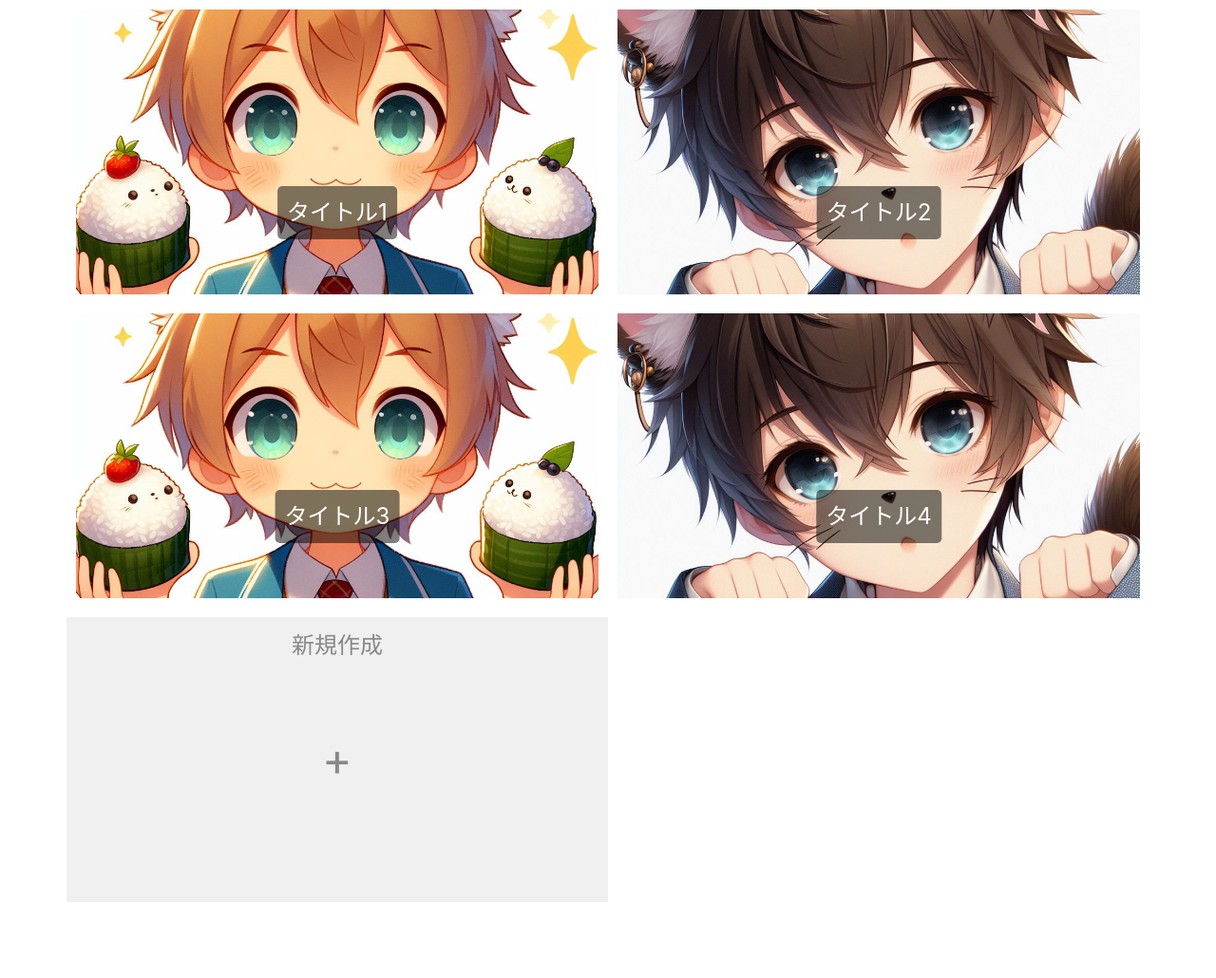
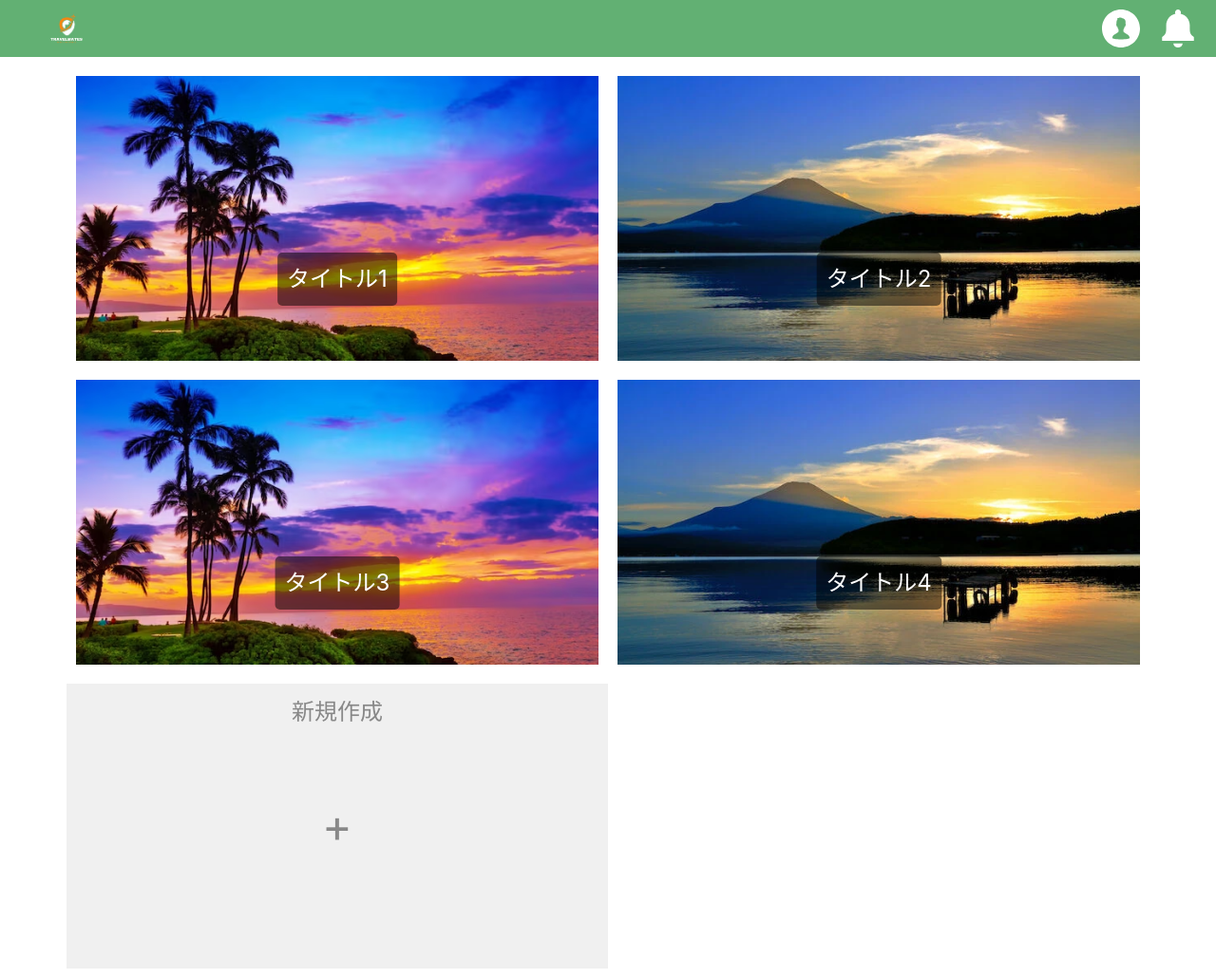
Before and after one commit to hrt4423/travelmates, a PHP site: page /home.html in a window 1280 px wide. Shown: the whole page at 95% size. Before the commit the page ends 950 px from the top, so only its background shows below. Run offline with PHP 8.4, Linux system fonts and the light colour scheme.

Commit message:
ホーム画面を微修正

```diff
--- a/app/home.html
+++ b/app/home.html
@@ -8,6 +8,24 @@
     <link rel="stylesheet" href="./styles/home.css">
 </head>
 <body>
+    <header class="header d-flex justify-content-between align-items-center">
+        <a href="index.html" class="nav-item">
+            <img src="./assets/logo_green.png" alt="Site Logo" class="site-logo">
+        </a>
+        <nav class="nav">
+            <div class="nav-item">
+                <a href="#">
+                    <img src="./assets/image/user_icon.svg" alt="User Icon" class="icon">
+                </a>
+            </div>
+            <div class="nav-item">
+                <a href="#">
+                    <img src="./assets/image/notification.svg" alt="Notification Icon" class="icon">
+                </a>
+            </div>
+        </nav>
+    </header>
+    <!-- <div style="height:100000px;"></div> -->
     <div class="container">
         <div class="row image-container" id="imageContainer">
             <!-- ここに画像とタイトルがJavaScriptから挿入される -->
--- a/app/scripts/home.js
+++ b/app/scripts/home.js
@@ -1,8 +1,8 @@
 const images = [
-    {src: "./assets/image/kari1.png", title: "タイトル1"},
-    {src: "./assets/image/kari2.png", title: "タイトル2"},
-    {src: "./assets/image/kari1.png", title: "タイトル3"},
-    {src: "./assets/image/kari2.png", title: "タイトル4"}
+    {src: "./assets/image/iStock-527885856-2-1200x675.avif", title: "タイトル1"},
+    {src: "./assets/image/fuji.webp", title: "タイトル2"},
+    {src: "./assets/image/iStock-527885856-2-1200x675.avif", title: "タイトル3"},
+    {src: "./assets/image/fuji.webp", title: "タイトル4"}
 ];
 
 const container = document.getElementById('imageContainer');
--- a/app/styles/home.css
+++ b/app/styles/home.css
@@ -1,3 +1,72 @@
+.header {
+    background-color: #62B073;
+    /* padding: 10px 20px; */
+    position: fixed;
+    width: 100%;
+    top: 0;
+    z-index: 1000;
+    transition: transform 0.3s ease;
+    height: 60px;
+    padding: 0 20px;
+    box-sizing: border-box;
+}
+
+.header a {
+    color: white;
+    text-decoration: none;
+}
+
+.header .nav-item {
+    margin-left: 20px;
+}
+
+.site-logo {
+    width: 60px;
+    height: 60px;
+}
+
+.icon {
+    width: 40px;
+    height: 40px;
+}
+
+.header .nav-item:hover img {
+    transform: scale(1.1);
+    transition: transform 0.2s;
+}
+
+.hidden-header {
+    transform: translateY(-100%);
+}
+
+body {
+    padding-top: 70px;
+}
+
+@media (max-width: 576px){
+    .header {
+        padding: 10px 10px;
+    }
+    .header .nav-item {
+        margin-left: 10px;
+    }
+
+    .site-logo {
+        width: 40px;
+        height: 40px;
+    }
+
+    .icon {
+        width: 20px;
+        height: 20px;
+    }
+
+    /* .header .nav-item img {
+        width: 20px;
+        height: 20px;
+    } */
+}
+
 .image-container {
     position: relative;
     display: flex;
```
Also changed, not shown: app/assets/image/fuji.webp (added), app/assets/image/iStock-527885856-2-1200x675.avif (added).
